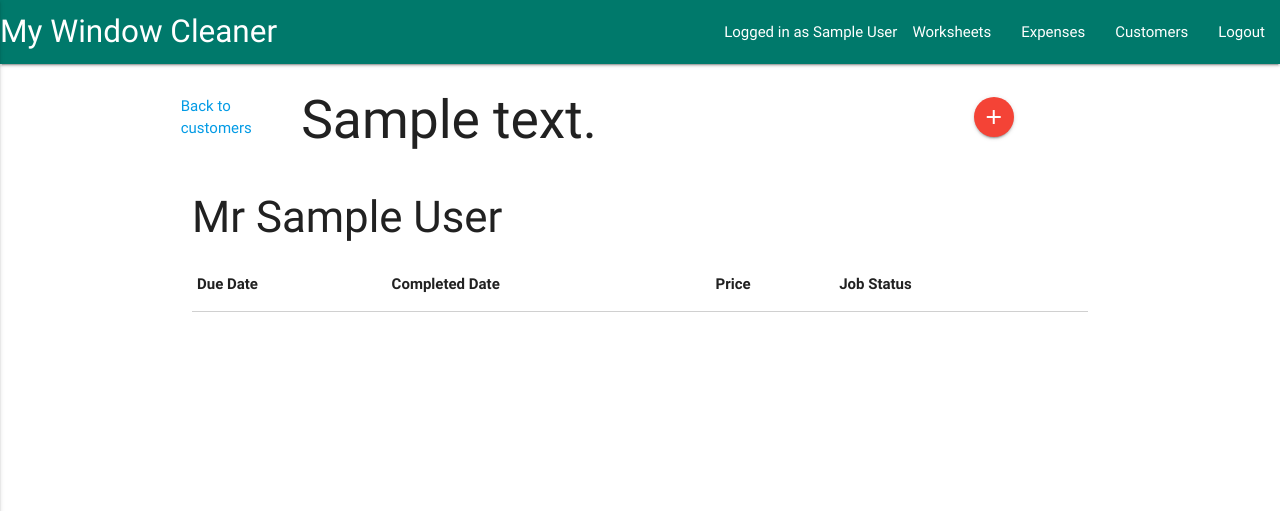
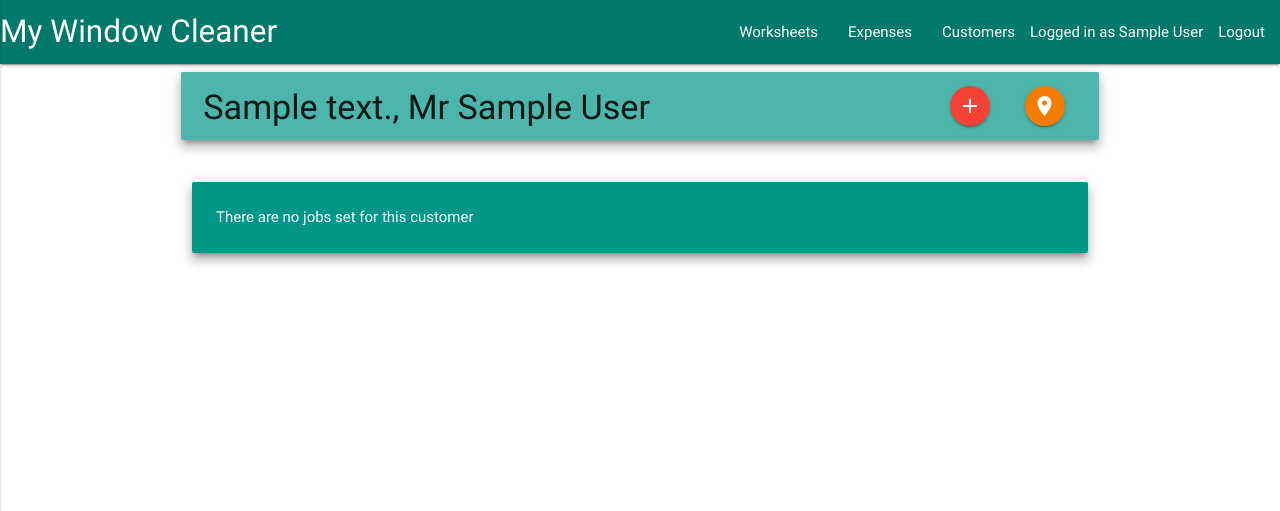
Before and after one commit to Code-Institute-Submissions/MWC_APP, a Django app: page /customers/1/jobs/ in a window 1280 px wide. Shown: the top 511 px of the page. Run offline with Django 3.2, Linux system fonts and the light colour scheme; a user stored in the database is signed in; tables that the repository leaves empty hold one stand-in row (values such as "Sample post"); lists and menus that the app fills with data are empty; parts of the project's set-up code (start-up, migrations or seed data) failed here and were passed over; some libraries are stand-ins or nearby versions.

Commit message:
intermediary commit

```diff
--- a/accounts/models.py
+++ b/accounts/models.py
@@ -6,3 +6,5 @@ from django.contrib.auth.models import AbstractUser, UserManager
 
 class User(AbstractUser):
     name = models.CharField(max_length=100, blank=True, null=True)
+    def __str__(self):
+            return self.first_name
--- a/customers/templates/customer_job_list.html
+++ b/customers/templates/customer_job_list.html
@@ -4,16 +4,20 @@
 
 
     <div class="row valign-wrapper">
-            <a href="{% url 'customers' %}">Back to customers</a>
-            <div class="col s10">
-                <h2>{{ customer.address_line_1 }}</h2>
+        <div class="card-panel  teal lighten-2 z-depth-4 col s12 valign-wrapper">
+            <div class="col s6 m10">
+                    <span><h4>{{ customer.address_line_1 }}, {{ customer.title }} {{ customer.first_name }} {{ customer.last_name }}</h4> </span>
             </div>
-            <div class="col s2">
+            <div class="col s2 m1">
                     <a href="{% url 'job_add' customer.pk %}" class="btn-floating btn-small waves-effect waves-light red"><i class="material-icons">add</i></a>
-                    {% comment %} TODO: link to new job in worksheets app. Hide if existing due job exists {% endcomment %}
             </div>
+            <div class="col s2 m1">
+                    <a href="#!" class="btn-floating btn-small waves-effect waves-light orange darken-2"><i class="material-icons">location_on</i></a>
+            </div>
+                    {% comment %} TODO: Hide if existing due job exists {% endcomment %}
+        </div>
     </div>
-    <div><h3>{{ customer.title }} {{ customer.first_name }} {{ customer.last_name }}</h3></div>
+    {% if customer.jobs.all %}
         <table class="striped bordered">
                 <thead>
                   <tr>
@@ -33,13 +37,23 @@
                     <td>{{ job.completed_date }}</td>
                     <td>£{{ job.price }}</td>
                     <td>{{ job.job_status }}</td>
-                    <td><a href={{ job.id }} class="btn-floating btn-small waves-effect waves-light teal lighten-2">
+                    <td><a href="{% url 'job_update' job.id %}" class="btn-floating btn-small waves-effect waves-light teal lighten-2">
                             <i class="material-icons">create</i>
                         </a>
                     {% comment %} TODO: link to worksheets app editing page for jobs {% endcomment %}
                     </td>
                   </tr>
                   {% endfor %}
+    {% else %}
+    <div class="row">
+        <div class="col s12">
+          <div class="card-panel teal z-depth-4">
+            <span class="white-text">There are no jobs set for this customer</span>
+          </div>
+        </div>
+      </div>
+    {% endif %}
+
 
                 </tbody>
               </table>
--- a/templates/base.html
+++ b/templates/base.html
@@ -36,21 +36,21 @@
             <a href="#!" class="brand-logo hide-on-large-only">MWC</a>
             <a href="#" data-activates="mobile-demo" class="button-collapse"><i class="material-icons">menu</i></a>
             <ul class="right hide-on-med-and-down">
+                <li><a href="/worksheets">Worksheets</a></li>
+                <li><a href="/expenses">Expenses</a></li>
+                <li><a href="/customers">Customers</a></li>
                 {% if user.is_authenticated %}
                 <li>Logged in as {{ user.get_full_name|default:user.username }}</li>
                 {% endif %}
+                <li><a href="/logout">Logout</a></li>
+            </ul>
+            <ul class="side-nav" id="mobile-demo">
                 <li><a href="/worksheets">Worksheets</a></li>
                 <li><a href="/expenses">Expenses</a></li>
                 <li><a href="/customers">Customers</a></li>
-                <li><a href="/logout">Logout</a></li>
-            </ul>
-            <ul class="side-nav" id="mobile-demo">
                 {% if user.is_authenticated %}
                 <li><a href="#!">Logged in as {{ user.get_full_name|default:user.username }}</a></li>
                 {% endif %}
-                <li><a href="/worksheets">Worksheets</a></li>
-                <li><a href="/expenses">Expenses</a></li>
-                <li><a href="/customers">Customers</a></li>
                 <li><a href="/logout">Logout</a></li>
             </ul>
         </div>
--- a/worksheets/templates/job_add.html
+++ b/worksheets/templates/job_add.html
@@ -64,7 +64,7 @@
     <div class="modal-content">
         <h5>Are you sure you want to delete this job?</h5><br>
         <div class="row">
-            <form method="POST" class="post-form" action="{% url 'job_delete' job.id %}">{% csrf_token %}
+            <form method="POST" class="post-form" action="{% url 'job_delete' jobs.id %}">{% csrf_token %}
                 <button class="btn waves-effect waves-light left red" type="submit" name="action">
                 Yes, delete</button>
             </form>
--- a/worksheets/urls.py
+++ b/worksheets/urls.py
@@ -8,8 +8,6 @@ from . import views
 urlpatterns = [
     url(r'^$', WSView.as_view()),
     url(r'new/(?P<customer>\d+)/$', JobCreate.as_view(), name='job_add'),
-    url(r'(?P<pk>[0-9]+)/$', JobUpdate.as_view(), name='job_update'),
+    url(r'(?P<pk>[0-9]+)/edit/$', JobUpdate.as_view(), name='job_update'),
     url(r'(?P<pk>[0-9]+)/delete/$', JobDelete.as_view(), name='job_delete'),
 ]
-
-#some change
```
Also changed, not shown: worksheets/views.py (+9 -6 lines).
